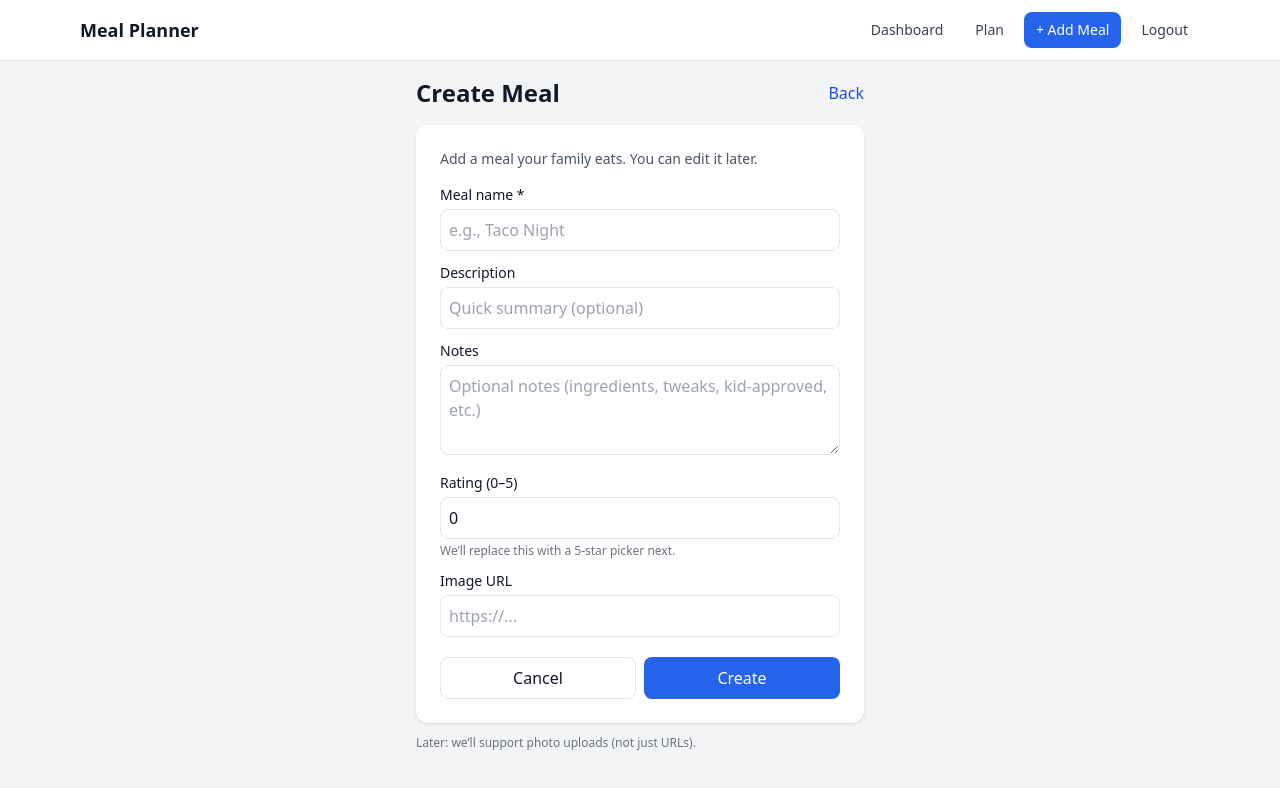
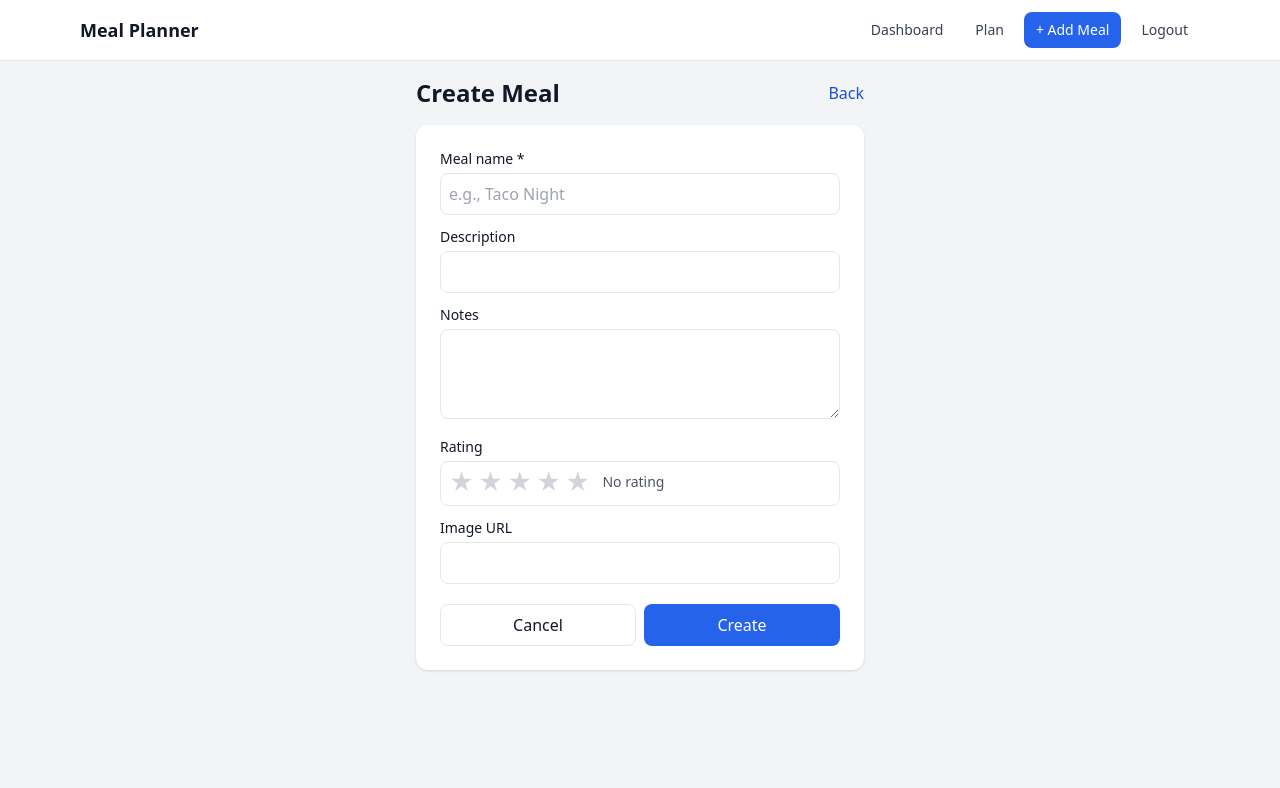
Before and after one commit to besharpe5/meal-planner, a React (Vite) app in the folder meal-planner-client/: page /meals/new in a window 1280 px wide. Shown: the top 788 px of the page. Built offline with nearby package versions, Linux system fonts and the light colour scheme; sample sign-in values are in the browser's storage.

Commit message:
Add star rating picker

```diff
--- /dev/null
+++ b/meal-planner-client/src/components/StarRating.jsx
@@ -0,0 +1,88 @@
+export default function StarRating({
+  value = 0,
+  onChange,
+  size = "md", // "sm" | "md" | "lg"
+  readOnly = false,
+}) {
+  const stars = [1, 2, 3, 4, 5];
+
+  const sizeClasses =
+    size === "sm"
+      ? "text-lg"
+      : size === "lg"
+      ? "text-3xl"
+      : "text-2xl";
+
+  const handleSet = (n) => {
+    if (readOnly) return;
+    onChange?.(n);
+  };
+
+  const handleKeyDown = (e) => {
+    if (readOnly) return;
+    if (!onChange) return;
+
+    if (e.key === "ArrowRight" || e.key === "ArrowUp") {
+      e.preventDefault();
+      onChange(Math.min(5, (value || 0) + 1));
+    }
+    if (e.key === "ArrowLeft" || e.key === "ArrowDown") {
+      e.preventDefault();
+      onChange(Math.max(0, (value || 0) - 1));
+    }
+    if (e.key === "Home") {
+      e.preventDefault();
+      onChange(0);
+    }
+    if (e.key === "End") {
+      e.preventDefault();
+      onChange(5);
+    }
+  };
+
+  return (
+    <div
+      className="inline-flex items-center gap-1"
+      role="radiogroup"
+      aria-label="Star rating"
+      tabIndex={readOnly ? -1 : 0}
+      onKeyDown={handleKeyDown}
+    >
+      {stars.map((n) => {
+        const filled = n <= (value || 0);
+
+        return (
+          <button
+            key={n}
+            type="button"
+            role="radio"
+            aria-checked={filled}
+            aria-label={`${n} star${n === 1 ? "" : "s"}`}
+            disabled={readOnly}
+            onClick={() => handleSet(n)}
+            className={`leading-none ${sizeClasses} ${
+              readOnly ? "cursor-default" : "cursor-pointer"
+            } ${filled ? "text-yellow-500" : "text-gray-300"} hover:opacity-90`}
+          >
+            ★
+          </button>
+        );
+      })}
+
+      {/* Optional numeric label */}
+      <span className="ml-2 text-sm text-gray-600">
+        {value ? `${value}/5` : "No rating"}
+      </span>
+
+      {!readOnly && value > 0 ? (
+        <button
+          type="button"
+          onClick={() => handleSet(0)}
+          className="ml-2 text-xs text-blue-700 hover:underline"
+        >
+          Clear
+        </button>
+      ) : null}
+    </div>
+  );
+}
--- a/meal-planner-client/src/pages/CreateMeal.jsx
+++ b/meal-planner-client/src/pages/CreateMeal.jsx
@@ -1,8 +1,8 @@
-// src/pages/CreateMeal.jsx
 import { useState } from "react";
 import { useNavigate, Link } from "react-router-dom";
 import API from "../services/api";
 import { useToast } from "../context/ToastContext";
+import StarRating from "../components/StarRating";
 
 export default function CreateMeal() {
   const navigate = useNavigate();
@@ -18,10 +18,8 @@ export default function CreateMeal() {
 
   const [saving, setSaving] = useState(false);
 
-  const onChange = (key) => (e) => {
-    const value = key === "rating" ? Number(e.target.value) : e.target.value;
-    setForm((prev) => ({ ...prev, [key]: value }));
-  };
+  const onChange = (key) => (e) =>
+    setForm((prev) => ({ ...prev, [key]: e.target.value }));
 
   const onSubmit = async (e) => {
     e.preventDefault();
@@ -31,7 +29,6 @@ export default function CreateMeal() {
         type: "error",
         title: "Missing name",
         message: "Please enter a meal name.",
-        duration: 3500,
       });
       return;
     }
@@ -39,14 +36,6 @@ export default function CreateMeal() {
     setSaving(true);
 
     try {
-      // Optional: quick “working” toast (short)
-      addToast({
-        type: "info",
-        title: "Creating meal…",
-        message: "Saving to your family library.",
-        duration: 1200,
-      });
-
       await API.post("/meals", {
         name: form.name.trim(),
         description: form.description.trim(),
@@ -59,19 +48,15 @@ export default function CreateMeal() {
         type: "success",
         title: "Meal created",
         message: `"${form.name.trim()}" was added.`,
-        duration: 3000,
       });
 
-      // Small delay so the toast is visible before route change
       setTimeout(() => navigate("/dashboard"), 200);
     } catch (err) {
       console.error(err);
-
       addToast({
         type: "error",
         title: "Create failed",
         message: err?.response?.data?.message || "Failed to create meal.",
-        duration: 4000,
       });
     } finally {
       setSaving(false);
@@ -80,26 +65,20 @@ export default function CreateMeal() {
 
   return (
     <div className="min-h-screen bg-gray-100 p-4">
-      <div className="mx-auto w-full max-w-md">
+      <div className="max-w-md mx-auto">
         <div className="flex items-center justify-between mb-4">
           <h1 className="text-2xl font-bold">Create Meal</h1>
-          <Link className="text-blue-700 hover:underline" to="/dashboard">
+          <Link to="/dashboard" className="text-blue-700 hover:underline">
             Back
           </Link>
         </div>
 
         <div className="bg-white rounded-xl shadow p-6">
-          <p className="text-gray-600 text-sm mb-4">
-            Add a meal your family eats. You can edit it later.
-          </p>
-
           <form onSubmit={onSubmit} className="space-y-3">
             <div>
-              <label className="block text-sm font-medium mb-1">
-                Meal name *
-              </label>
+              <label className="block text-sm font-medium mb-1">Meal name *</label>
               <input
-                className="w-full border rounded-lg p-2 focus:outline-none focus:ring-2 focus:ring-blue-400"
+                className="w-full border rounded-lg p-2 focus:ring-2 focus:ring-blue-400"
                 placeholder="e.g., Taco Night"
                 value={form.name}
                 onChange={onChange("name")}
@@ -108,12 +87,9 @@ export default function CreateMeal() {
             </div>
 
             <div>
-              <label className="block text-sm font-medium mb-1">
-                Description
-              </label>
+              <label className="block text-sm font-medium mb-1">Description</label>
               <input
-                className="w-full border rounded-lg p-2 focus:outline-none focus:ring-2 focus:ring-blue-400"
-                placeholder="Quick summary (optional)"
+                className="w-full border rounded-lg p-2 focus:ring-2 focus:ring-blue-400"
                 value={form.description}
                 onChange={onChange("description")}
               />
@@ -122,35 +98,28 @@ export default function CreateMeal() {
             <div>
               <label className="block text-sm font-medium mb-1">Notes</label>
               <textarea
-                className="w-full border rounded-lg p-2 min-h-[90px] focus:outline-none focus:ring-2 focus:ring-blue-400"
-                placeholder="Optional notes (ingredients, tweaks, kid-approved, etc.)"
+                className="w-full border rounded-lg p-2 min-h-[90px] focus:ring-2 focus:ring-blue-400"
                 value={form.notes}
                 onChange={onChange("notes")}
               />
             </div>
 
             <div>
-              <label className="block text-sm font-medium mb-1">
-                Rating (0–5)
-              </label>
-              <input
-                type="number"
-                min="0"
-                max="5"
-                className="w-full border rounded-lg p-2 focus:outline-none focus:ring-2 focus:ring-blue-400"
-                value={form.rating}
-                onChange={onChange("rating")}
-              />
-              <p className="text-xs text-gray-500 mt-1">
-                We’ll replace this with a 5-star picker next.
-              </p>
+              <label className="block text-sm font-medium mb-1">Rating</label>
+              <div className="border rounded-lg p-2">
+                <StarRating
+                  value={form.rating}
+                  onChange={(n) =>
+                    setForm((prev) => ({ ...prev, rating: n }))
+                  }
+                />
+              </div>
             </div>
 
             <div>
               <label className="block text-sm font-medium mb-1">Image URL</label>
               <input
-                className="w-full border rounded-lg p-2 focus:outline-none focus:ring-2 focus:ring-blue-400"
-                placeholder="https://..."
+                className="w-full border rounded-lg p-2 focus:ring-2 focus:ring-blue-400"
                 value={form.imageUrl}
                 onChange={onChange("imageUrl")}
               />
@@ -159,18 +128,16 @@ export default function CreateMeal() {
                   src={form.imageUrl}
                   alt="Preview"
                   className="mt-2 w-full h-40 object-cover rounded-lg border"
-                  onError={(e) => {
-                    e.currentTarget.style.display = "none";
-                  }}
+                  onError={(e) => (e.currentTarget.style.display = "none")}
                 />
               )}
             </div>
 
-            <div className="pt-2 flex gap-2">
+            <div className="flex gap-2 pt-2">
               <button
                 type="button"
                 onClick={() => navigate("/dashboard")}
-                className="w-1/2 border rounded-lg py-2 hover:bg-gray-50 disabled:opacity-60"
+                className="w-1/2 border rounded-lg py-2 hover:bg-gray-50"
                 disabled={saving}
               >
                 Cancel
@@ -186,10 +153,6 @@ export default function CreateMeal() {
             </div>
           </form>
         </div>
-
-        <p className="text-xs text-gray-500 mt-3">
-          Later: we’ll support photo uploads (not just URLs).
-        </p>
       </div>
     </div>
   );
--- a/meal-planner-client/src/pages/EditMeal.jsx
+++ b/meal-planner-client/src/pages/EditMeal.jsx
@@ -1,20 +1,13 @@
-// src/pages/EditMeal.jsx
 import { useEffect, useState } from "react";
 import { useNavigate, useParams, Link } from "react-router-dom";
 import { getMealById, updateMeal, deleteMeal } from "../services/mealService";
 import { useToast } from "../context/ToastContext";
+import StarRating from "../components/StarRating";
 
 export default function EditMeal() {
   const { id } = useParams();
   const navigate = useNavigate();
   const { addToast } = useToast();
-
-  const [loading, setLoading] = useState(true);
-  const [saving, setSaving] = useState(false);
-  const [deleting, setDeleting] = useState(false);
-  const [confirmDelete, setConfirmDelete] = useState(false);
-
-  const [error, setError] = useState("");
 
   const [form, setForm] = useState({
     name: "",
@@ -24,10 +17,13 @@ export default function EditMeal() {
     rating: 0,
   });
 
+  const [loading, setLoading] = useState(true);
+  const [saving, setSaving] = useState(false);
+  const [deleting, setDeleting] = useState(false);
+  const [confirmDelete, setConfirmDelete] = useState(false);
+
   useEffect(() => {
-    const loadMeal = async () => {
-      setError("");
-      setLoading(true);
+    const load = async () => {
       try {
         const meal = await getMealById(id);
         setForm({
@@ -35,104 +31,82 @@ export default function EditMeal() {
           description: meal.description || "",
           notes: meal.notes || "",
           imageUrl: meal.imageUrl || "",
-          rating: typeof meal.rating === "number" ? meal.rating : 0,
+          rating: meal.rating ?? 0,
         });
       } catch (err) {
         console.error(err);
-        setError("Failed to load meal");
         addToast({
           type: "error",
           title: "Load failed",
-          message: "Could not load this meal. Please try again.",
+          message: "Could not load this meal.",
         });
+        navigate("/dashboard");
       } finally {
         setLoading(false);
       }
     };
 
-    loadMeal();
-    // eslint-disable-next-line react-hooks/exhaustive-deps
-  }, [id]);
+    load();
+  }, [id, navigate, addToast]);
 
-  const onChange = (key) => (e) => {
-    const value = key === "rating" ? Number(e.target.value) : e.target.value;
-    setForm((prev) => ({ ...prev, [key]: value }));
-
-    // If user edits anything, cancel pending delete confirmation
-    if (confirmDelete) setConfirmDelete(false);
-  };
+  const onChange = (key) => (e) =>
+    setForm((prev) => ({ ...prev, [key]: e.target.value }));
 
   const onSubmit = async (e) => {
     e.preventDefault();
-    setError("");
     setSaving(true);
 
     try {
       await updateMeal(id, {
+        ...form,
         name: form.name.trim(),
         description: form.description.trim(),
         notes: form.notes.trim(),
         imageUrl: form.imageUrl.trim(),
-        rating: form.rating,
       });
 
       addToast({
         type: "success",
         title: "Meal updated",
-        message: "Your changes have been saved.",
+        message: "Your changes were saved.",
       });
 
-      navigate("/dashboard");
+      setTimeout(() => navigate(`/meals/${id}`), 200);
     } catch (err) {
       console.error(err);
-      const msg = err?.response?.data?.message || "Failed to update meal";
-      setError(msg);
-
       addToast({
         type: "error",
         title: "Save failed",
-        message: msg,
+        message: err?.response?.data?.message || "Update failed.",
       });
     } finally {
       setSaving(false);
     }
   };
 
-  // First click: arm the delete (no browser confirm)
-  const onDeleteArm = () => {
+  const onDelete = async () => {
+    if (!confirmDelete) {
       setConfirmDelete(true);
       addToast({
         type: "info",
         title: "Confirm delete",
-      message: "Click Delete again to permanently remove this meal.",
-      duration: 4000,
+        message: "Tap delete again to permanently remove this meal.",
       });
-  };
+      return;
+    }
 
-  // Second click: actually delete
-  const onDeleteConfirm = async () => {
-    setError("");
     setDeleting(true);
 
     try {
       await deleteMeal(id);
-
-      addToast({
-        type: "success",
-        title: "Meal deleted",
-        message: "The meal has been removed.",
-      });
-
+      addToast({ type: "success", title: "Meal deleted" });
       navigate("/dashboard");
     } catch (err) {
       console.error(err);
-      const msg = err?.response?.data?.message || "Failed to delete meal";
-      setError(msg);
-
       addToast({
         type: "error",
         title: "Delete failed",
-        message: msg,
+        message: "Could not delete meal.",
       });
     } finally {
       setDeleting(false);
@@ -142,40 +116,28 @@ export default function EditMeal() {
 
   if (loading) {
     return (
-      <div className="min-h-screen bg-gray-100">
-        <div className="max-w-2xl mx-auto p-4">
-          <div className="bg-white rounded-xl shadow p-6">
-            <p className="text-gray-700">Loading…</p>
-          </div>
-        </div>
+      <div className="min-h-screen bg-gray-100 p-4">
+        <p>Loading…</p>
       </div>
     );
   }
 
   return (
-    <div className="min-h-screen bg-gray-100">
-      <div className="max-w-2xl mx-auto p-4">
+    <div className="min-h-screen bg-gray-100 p-4">
+      <div className="max-w-md mx-auto">
         <div className="flex items-center justify-between mb-4">
           <h1 className="text-2xl font-bold">Edit Meal</h1>
-          <Link className="text-blue-700 hover:underline" to="/dashboard">
+          <Link to={`/meals/${id}`} className="text-blue-700 hover:underline">
             Back
           </Link>
         </div>
 
         <div className="bg-white rounded-xl shadow p-6">
-          {error && (
-            <div className="mb-4 rounded-lg bg-red-50 text-red-700 p-3 text-sm">
-              {error}
-            </div>
-          )}
-
           <form onSubmit={onSubmit} className="space-y-3">
             <div>
-              <label className="block text-sm font-medium mb-1">
-                Meal name *
-              </label>
+              <label className="block text-sm font-medium mb-1">Meal name *</label>
               <input
-                className="w-full border rounded-lg p-2 focus:outline-none focus:ring-2 focus:ring-blue-400"
+                className="w-full border rounded-lg p-2"
                 value={form.name}
                 onChange={onChange("name")}
                 required
@@ -183,11 +145,9 @@ export default function EditMeal() {
             </div>
 
             <div>
-              <label className="block text-sm font-medium mb-1">
-                Description
-              </label>
+              <label className="block text-sm font-medium mb-1">Description</label>
               <input
-                className="w-full border rounded-lg p-2 focus:outline-none focus:ring-2 focus:ring-blue-400"
+                className="w-full border rounded-lg p-2"
                 value={form.description}
                 onChange={onChange("description")}
               />
@@ -196,62 +156,59 @@ export default function EditMeal() {
             <div>
               <label className="block text-sm font-medium mb-1">Notes</label>
               <textarea
-                className="w-full border rounded-lg p-2 min-h-[110px] focus:outline-none focus:ring-2 focus:ring-blue-400"
+                className="w-full border rounded-lg p-2 min-h-[90px]"
                 value={form.notes}
                 onChange={onChange("notes")}
               />
             </div>
 
             <div>
-              <label className="block text-sm font-medium mb-1">
-                Rating (0–5)
-              </label>
-              <input
-                type="number"
-                min="0"
-                max="5"
-                className="w-full border rounded-lg p-2 focus:outline-none focus:ring-2 focus:ring-blue-400"
+              <label className="block text-sm font-medium mb-1">Rating</label>
+              <div className="border rounded-lg p-2">
+                <StarRating
                   value={form.rating}
-                onChange={onChange("rating")}
+                  onChange={(n) =>
+                    setForm((prev) => ({ ...prev, rating: n }))
+                  }
                 />
+              </div>
             </div>
 
             <div>
               <label className="block text-sm font-medium mb-1">Image URL</label>
               <input
-                className="w-full border rounded-lg p-2 focus:outline-none focus:ring-2 focus:ring-blue-400"
+                className="w-full border rounded-lg p-2"
                 value={form.imageUrl}
                 onChange={onChange("imageUrl")}
               />
-
-              {form.imageUrl ? (
+              {form.imageUrl && (
                 <img
                   src={form.imageUrl}
                   alt="Preview"
-                  className="mt-3 w-full h-48 object-cover rounded-lg border"
+                  className="mt-2 w-full h-40 object-cover rounded-lg border"
                   onError={(e) => (e.currentTarget.style.display = "none")}
                 />
-              ) : null}
+              )}
             </div>
 
-            <div className="pt-2 flex flex-col sm:flex-row gap-2">
+            <div className="flex gap-2 pt-3">
               <button
                 type="submit"
+                className="w-1/2 bg-blue-600 text-white rounded-lg py-2 hover:bg-blue-700"
                 disabled={saving}
-                className="sm:flex-1 bg-blue-600 text-white rounded-lg py-2 hover:bg-blue-700 disabled:opacity-60"
               >
-                {saving ? "Saving..." : "Save Changes"}
+                {saving ? "Saving..." : "Save"}
               </button>
 
               <button
                 type="button"
-                onClick={confirmDelete ? onDeleteConfirm : onDeleteArm}
+                onClick={onDelete}
+                className={`w-1/2 rounded-lg py-2 ${
+                  confirmDelete
+                    ? "bg-red-600 text-white hover:bg-red-700"
+                    : "border text-red-700 hover:bg-red-50"
+                }`}
                 disabled={deleting}
-                className={`sm:w-44 border rounded-lg py-2 disabled:opacity-60 ${
-                  confirmDelete
-                    ? "border-red-600 bg-red-600 text-white hover:bg-red-700"
-                    : "border-red-300 text-red-700 hover:bg-red-50"
-                }`}
               >
                 {deleting
                   ? "Deleting..."
@@ -260,12 +217,6 @@ export default function EditMeal() {
                   : "Delete"}
               </button>
             </div>
-
-            {confirmDelete && (
-              <p className="text-xs text-gray-500 pt-1">
-                Click <b>Confirm Delete</b> again to permanently remove this meal.
-              </p>
-            )}
           </form>
         </div>
       </div>
```
Lines whose indentation alone changed are shown as unchanged.
